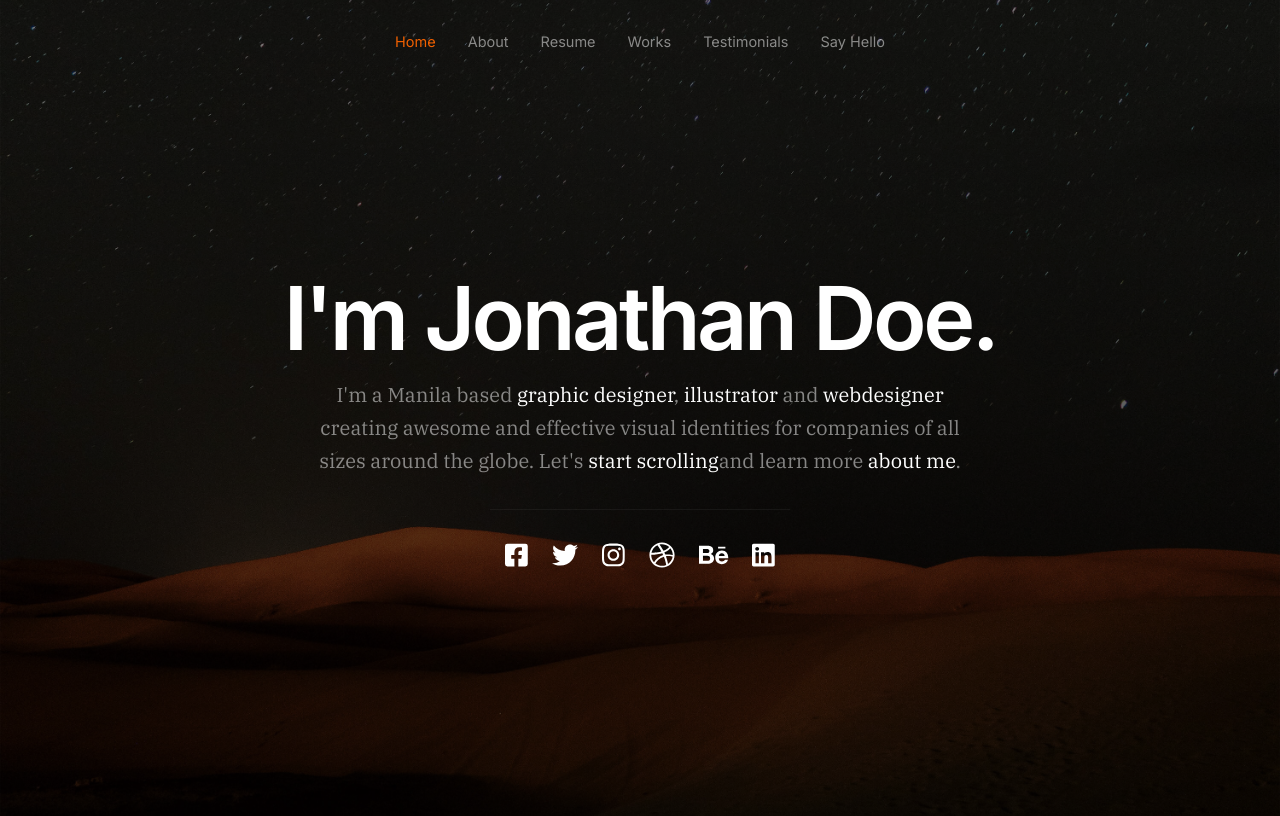
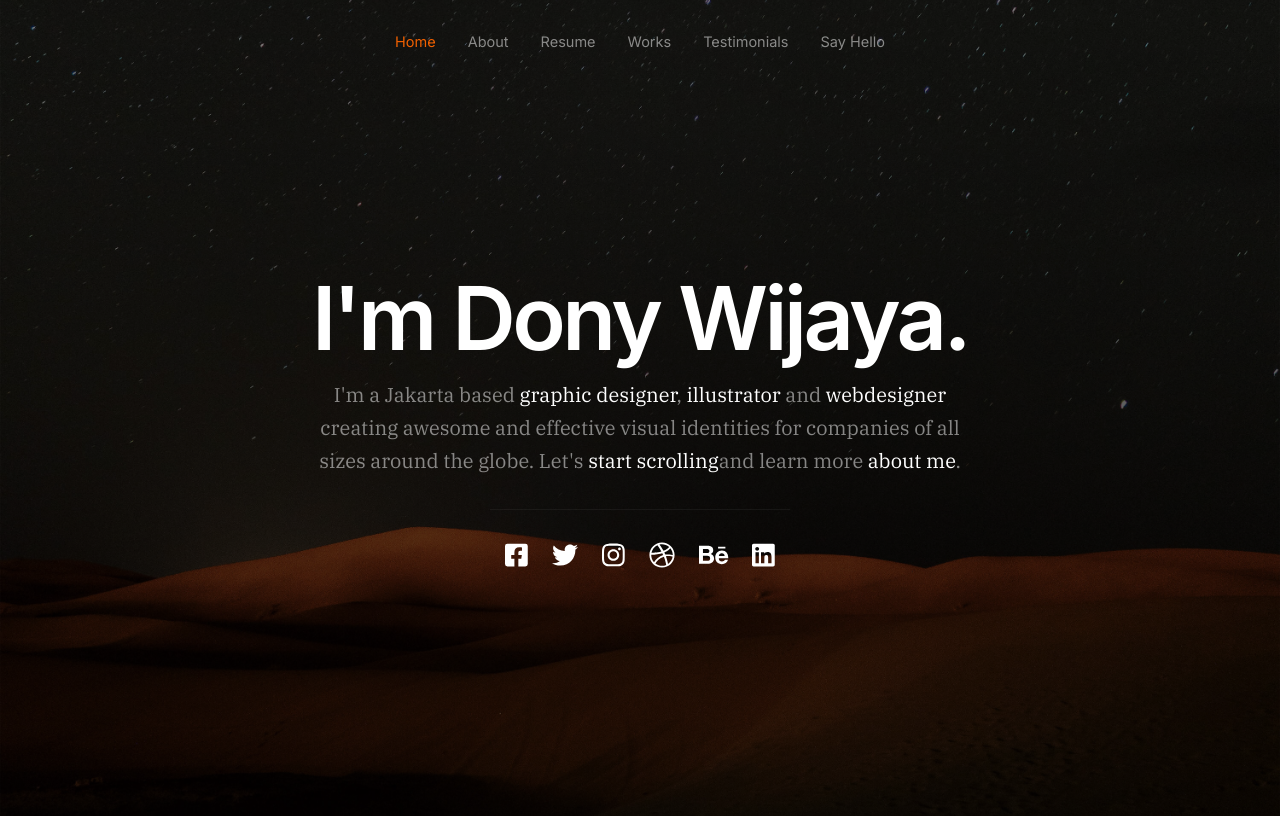
Before and after one commit to donizero8/portofolio, a React (Create React App) app: page / in a window 1280 px wide. Built offline with nearby package versions, Linux system fonts and the light colour scheme.

Commit message:
Update first unit test

```diff
--- a/src/App.js
+++ b/src/App.js
@@ -29,10 +29,10 @@ function App() {
 
             <div className="s-hero__content-about">
 
-              <h1>I'm Jonathan Doe.</h1>
+              <h1>I'm Dony Wijaya.</h1>
 
               <h3>
-                I'm a Manila based <span>graphic designer</span>, <span>illustrator</span> and <span>webdesigner</span> creating awesome and
+                I'm a Jakarta based <span>graphic designer</span>, <span>illustrator</span> and <span>webdesigner</span> creating awesome and
                 effective visual identities for companies of all sizes around the globe. Let's <a className="smoothscroll" href="#about">start scrolling</a>
                 and learn more <a className="smoothscroll" href="#about">about me</a>.
               </h3>
```
Also changed, not shown: 1 other file (tests, documents, lock files or other folders).
